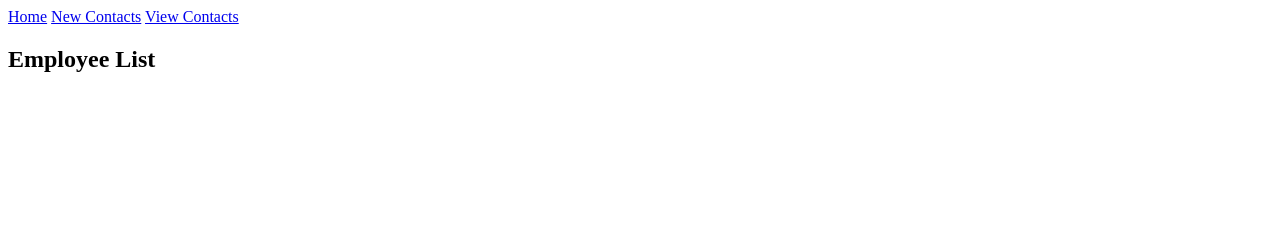
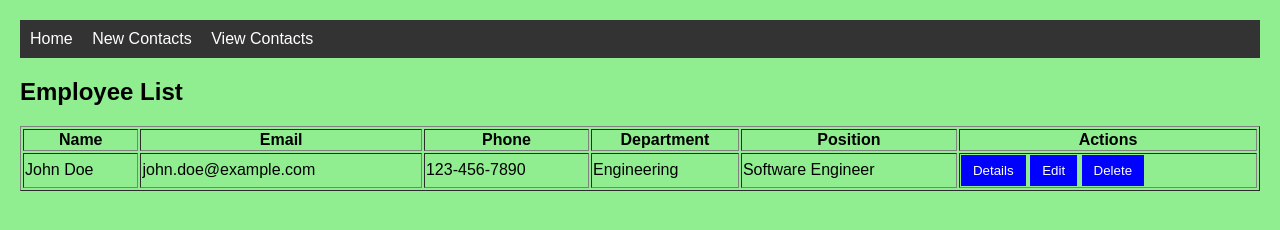
Before and after one commit to Archie006/employee-management-app, a plain HTML site: page view-contacts.html in a window 1280 px wide. Drawn offline with Linux system fonts and the light colour scheme.

Commit message:
Updated code

```diff
--- a/main.js
+++ b/main.js
@@ -0,0 +1,14 @@
+function showDetails(id) {
+    alert("Showing full employee details for ID " + id + "...");
+}
+
+function editEmployee(id) {
+    alert("Edit feature coming soon for ID " + id + "!");
+}
+
+function deleteEmployee(id) {
+    let confirmDelete = confirm("Are you sure you want to delete employee ID " + id + "?");
+    if (confirmDelete) {
+        alert("Deleted employee ID " + id + "!");
+    }
+}
--- a/styles.css
+++ b/styles.css
@@ -0,0 +1,40 @@
+body {
+    font-family: Arial;
+    margin: 20px;
+    background-color: lightgreen;
+}
+
+nav {
+    background-color: #333;
+    padding: 10px;
+}
+
+nav a {
+    color: white;
+    margin-right: 15px;
+    text-decoration: none;
+}
+
+nav a:hover {
+    text-decoration: underline;
+}
+
+form input {
+    display: block;
+    margin: 10px 0;
+    padding: 8px;
+    width: 250px;
+
+}
+
+button {
+    padding: 8px 12px;
+    background-color: blue;
+    color: white;
+    border: none;
+}
+
+table {
+    width: 100%;
+    margin-top: 20px;
+}
--- a/view-contacts.html
+++ b/view-contacts.html
@@ -5,7 +5,7 @@
     <meta name="viewport" content="width=device-width, initial-scale=1.0">
     <title>View Contacts</title>
     <link rel="stylesheet" href="styles.css">
-    <script src="main.js"></script>
+
 </head>
 <body>
     <nav>
@@ -15,6 +15,32 @@
     </nav>
 
     <h2>Employee List</h2>
+    <table border="1">
+    <tbody id="employeeTableBody">
+        <thead>
+            <tr>
+                <th>Name</th>
+                <th>Email</th>
+                <th>Phone</th>
+                <th>Department</th>
+                <th>Position</th>
+                <th>Actions</th>
+            </tr>
+        </thead>
+        <tr>
+            <td>John Doe</td>
+            <td>john.doe@example.com</td>
+            <td>123-456-7890</td>
+            <td>Engineering</td>
+            <td>Software Engineer</td>
+            <td><button onclick="showDetails(1)">Details</button>
+                <button onclick="editEmployee(1)">Edit</button>
+                <button onclick="deleteEmployee(1)">Delete</button>
+            </td>
+        </tr>
+    </tbody>
 
+    </table>
+    <script src="main.js"></script>
 </body>
 </html>
```
Also changed, not shown: index.html (+3 -3 lines), new-contacts.html (+1 -1 lines).
